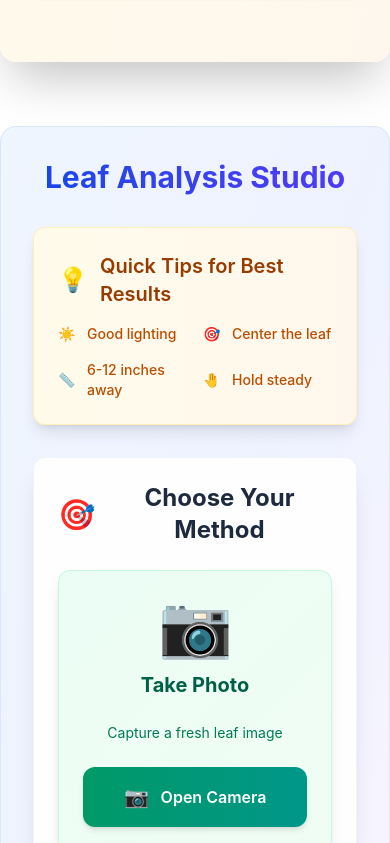
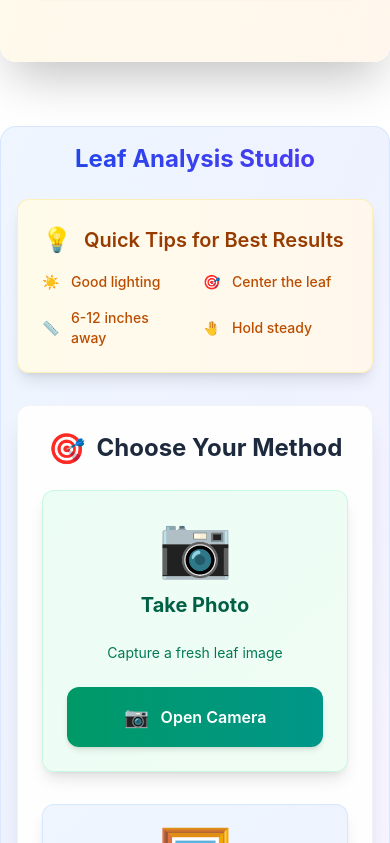
Before and after one commit to Jigishas/Healthycoffee, a React (Vite) app in the folder coffee/: page / in a window 390 px wide. Shown: the part 6341-7184 px from the top of the page. Built offline with nearby package versions, Linux system fonts and the light colour scheme.

Commit message:
few updates

```diff
--- a/coffee/src/Components/CameraCapture/CameraCapture.jsx
+++ b/coffee/src/Components/CameraCapture/CameraCapture.jsx
@@ -215,8 +215,8 @@ const CameraCapture = React.forwardRef((props, ref) => {
   };
 
   return (
-    <div ref={componentRef} className="max-w-4xl mx-auto p-8 bg-gradient-to-br from-blue-50 via-indigo-50 to-purple-50 rounded-2xl shadow-xl border border-blue-200/50">
-      <h2 className="text-3xl font-bold text-center mb-8 bg-gradient-to-r from-blue-700 to-indigo-600 bg-clip-text text-transparent">Leaf Analysis Studio</h2>
+    <div ref={componentRef} className="max-w-4xl mx-auto p-4 sm:p-6 md:p-8 bg-gradient-to-br from-blue-50 via-indigo-50 to-purple-50 rounded-2xl shadow-xl border border-blue-200/50">
+      <h2 className="text-2xl sm:text-3xl font-bold text-center mb-6 sm:mb-8 bg-gradient-to-r from-blue-700 to-indigo-600 bg-clip-text text-transparent">Leaf Analysis Studio</h2>
 
       {/* Camera Loading State */}
       {cameraLoading && !preview && !loading && (
```
